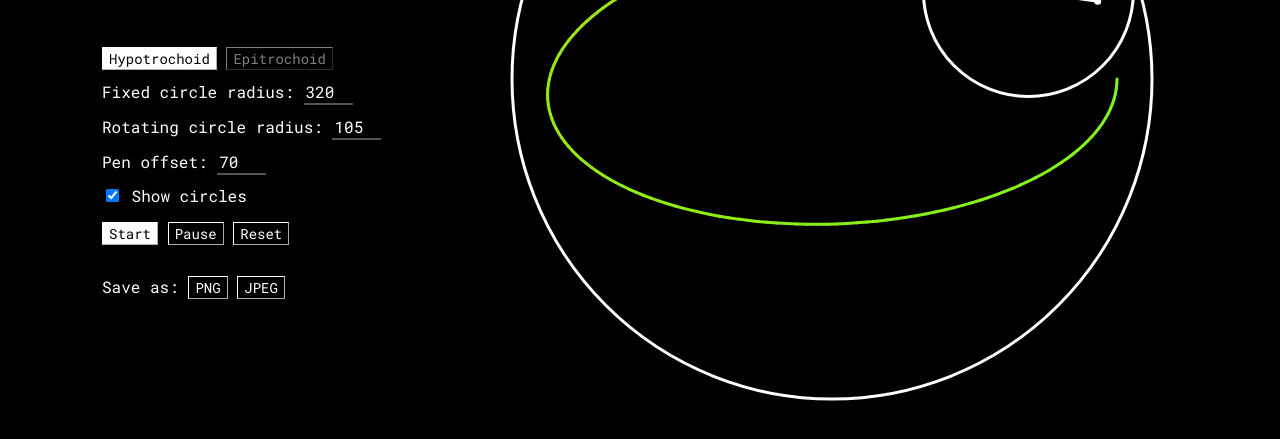
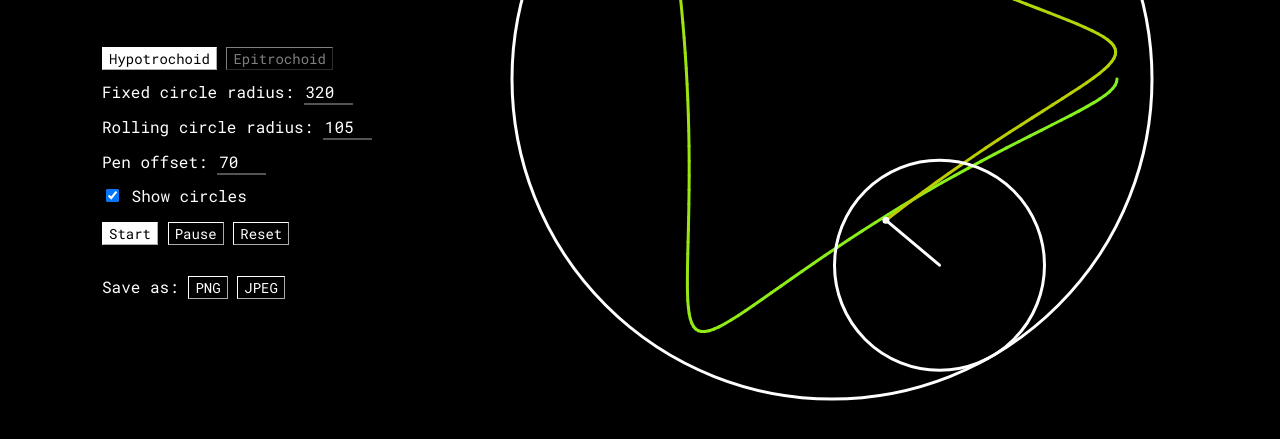
Before and after one commit to faishasj/spirograph, a plain HTML site: page index.html in a window 1280 px wide. Both pictures are taken after a click on the button "Start". Shown: the part 321-760 px from the top of the page. Drawn offline with Linux system fonts and the light colour scheme.

Commit message:
Fix parametric equations, rename some variables

```diff
--- a/index.html
+++ b/index.html
@@ -16,7 +16,7 @@
 				<input type="button" id="epi-btn" value="Epitrochoid"><br>
 				Fixed circle radius:
 				<input class="textbox" id="R-input" type="number" value="320"><br>
-				Rotating circle radius:
+				Rolling circle radius:
 				<input class="textbox" id="r-input" type="number" value="105"><br>
 				Pen offset:
 				<input class="textbox" id="pen-input" type="number" value="70"><br>
@@ -37,7 +37,7 @@
 		// Get document elements
 		var btnHypo = document.getElementById("hypo-btn");
 		var btnEpi = document.getElementById("epi-btn");
-		var inputR = document.getElementById("R-input");
+		var input = document.getElementById("R-input");
 		var inputr = document.getElementById("r-input");
 		var inputPen = document.getElementById("pen-input");
 		var btnCircles = document.getElementById("circle-btn");
@@ -68,11 +68,11 @@
 		var ctxSpiro = spiroCanvas.getContext("2d");
 
 		// Global variables
-		var R = Number(inputR.value);			// radius of fixed circle
+		var R = Number(input.value);			// radius of fixed circle
 		var r = Number(inputr.value);			// radius of rotating circle
-		var offset = Number(inputPen.value);	// pen offset
-		var speedr;								// rotation speed of circle
-		var speedPen;							// rotation speed of pen
+		var p = Number(inputPen.value);			// pen offset
+		var t = 0;								// angle
+		var speedr = -2.5 * Math.PI / 180;		// rotation speed of circle
 		var posr;								// position of rotating circle
 		var posPen;								// position of pen
 		var numPoints = 1;						// number of sample points
@@ -83,7 +83,7 @@
 			btnHypo.disabled = true;
 			btnEpi.classList.remove("active");
 			btnEpi.disabled = false;
-			initHypotrochoid();
+			initSpiro();
 		})
 
 		// User selects epitrochoid
@@ -92,7 +92,7 @@
 			btnHypo.disabled = false;
 			btnEpi.classList.add("active");
 			btnEpi.disabled = true;
-			initEpitrochoid();
+			initSpiro();
 		})
 
 		// User starts spirograph animation
@@ -103,7 +103,7 @@
 			btnStart.disabled = true;
 			btnPause.classList.remove("active");
 			btnPause.disabled = false;
-			inputR.disabled = true;
+			input.disabled = true;
 			inputr.disabled = true;
 			inputPen.disabled = true;
 		})
@@ -122,7 +122,7 @@
 			btnStart.disabled = false;
 			btnPause.classList.add("active");
 			btnPause.disabled = true;
-			inputR.disabled = false;
+			input.disabled = false;
 			inputr.disabled = false;
 			inputPen.disabled = false;
 
@@ -131,55 +131,41 @@
 			ctxSpiro.clearRect(0, 0, mainCanvas.width, mainCanvas.height);
 			if (btnHypo.classList.contains("active")) {
 				btnEpi.disabled = false;
-				initHypotrochoid();
 			} else {
 				btnHypo.disabled = false;
-				initEpitrochoid();
 			}
+			initSpiro();
 		})
 
 		// User changes radius of fixed circle
-		inputR.addEventListener("change", function () {
-			R = Number(inputR.value);
-			if (btnHypo.classList.contains("active")) {
-				initHypotrochoid();
-			} else {
-				initEpitrochoid();
-			}
-
+		input.addEventListener("change", function () {
+			R = Number(input.value);
+			initSpiro();
 		})
 
 		// User changes radius of rotating circle
 		inputr.addEventListener("change", function () {
 			r = Number(inputr.value);
-			if (btnHypo.classList.contains("active")) {
-				initHypotrochoid();
-			} else {
-				initEpitrochoid();
-			}
+			initSpiro();
 		})
 
 		// User changes pen offset
 		inputPen.addEventListener("change", function () {
-			offset = Number(inputPen.value);
-			if (btnHypo.classList.contains("active")) {
-				initHypotrochoid();
-			} else {
-				initEpitrochoid();
-			}
+			p = Number(inputPen.value);
+			initSpiro();
 		})
 
 		// User saves as PNG
 		aPNG.addEventListener("click", function () {
-			downloadCanvas(this, spiroCanvas, "spirograph", "png");
+			downloadSpiro(this, "spirograph", "png");
 		})
 
 		// User saves as JPEG
 		aJPG.addEventListener("click", function () {
-			downloadCanvas(this, spiroCanvas, "spirograph", "jpeg");
+			downloadSpiro(this, "spirograph", "jpeg");
 		})
 
-		initHypotrochoid();
+		initSpiro();
 		window.requestAnimationFrame(render);
 	</script>
 </body>
--- a/js/spirograph.js
+++ b/js/spirograph.js
@@ -1,95 +1,95 @@
-// Downloads a canvas as an image
-function downloadCanvas(a, canvas, filename, format) {
-	a.href = canvas.toDataURL("image/" + format);
+// Downloads spirograph canvas as an image
+function downloadSpiro(a, filename, format) {
+	a.href = spiroCanvas.toDataURL("image/" + format);
     a.download = filename + "." + format;
 }
 
-// Rotate point by a clockwise angle around a centre point
-function rotatePoint(point, centre, angle) {
-	var x = (point.x - centre.x) * Math.cos(angle) - (point.y - centre.y) * Math.sin(angle) + centre.x;
-	var y = (point.x - centre.x) * Math.sin(angle) + (point.y - centre.y) * Math.cos(angle) + centre.y;
-	return {x:x, y:y};
+// Initialise spirograph setup
+function initSpiro() {
+	t = 0;
+	updateSpiro();
+	firstPosPen = lastPosPen = posPen;
 }
 
-// Initialise hypotrochoid setup
-function initHypotrochoid() {
-	speedr = 2 * Math.PI / 180;
-	speedPen = -((R-r)/r) * speedr;
-	posr = {x: mainCanvas.width / 2 + R - r, y: mainCanvas.height / 2};
-	posPen = firstPosPen = lastPosPen = {x: mainCanvas.width / 2 + R - r + offset, y: mainCanvas.height / 2};
-}
-
-// Initialise epitrochoid setup
-function initEpitrochoid() {
-	speedr = Math.PI / 180;
-	speedPen = ((R+r)/r) * speedr;
-	posr = {x: mainCanvas.width / 2 + R + r, y: mainCanvas.height / 2};
-	posPen = firstPosPen = lastPosPen = {x: mainCanvas.width / 2 + R + r + offset, y: mainCanvas.height / 2};
+// Update position of rotating circle and pen
+function updateSpiro() {
+	if (btnHypo.classList.contains("active")) {
+		// Hypotrochoid parametric equations
+		posr = {x: mainCanvas.width / 2 + (R-r) * Math.cos(t), y: mainCanvas.height / 2 - (R-r) * Math.sin(t)};
+		posPen = {x: posr.x + p * Math.cos((R-r) / r * t), y: posr.y + p * Math.sin((R-r) / r * t)};
+	} else {
+		// Epitrochoid parametric equations
+		posr = {x: mainCanvas.width / 2 + (R+r) * Math.cos(t), y: mainCanvas.height / 2 + (R+r) * Math.sin(t)};
+		posPen = {x: posr.x - p * Math.cos((R+r) / r * t), y: posr.y - p * Math.sin((R+r) / r * t)};
+	}
 }
 
 // Draw circles and pen offset to offscreen canvas
-function renderCircles(canvas, ctx) {
-	ctx.clearRect(0, 0, canvas.width, canvas.height);
-	ctx.lineWidth = 3;
-	ctx.lineJoin = 'round';
-	ctx.lineCap = 'round';
-	ctx.strokeStyle = 'white';
-	ctx.fillStyle = 'white';
+function renderCircles() {
+	ctxCircles.clearRect(0, 0, mainCanvas.width, mainCanvas.height);
+	ctxCircles.lineWidth = 3;
+	ctxCircles.lineJoin = 'round';
+	ctxCircles.lineCap = 'round';
+	ctxCircles.strokeStyle = 'white';
+	ctxCircles.fillStyle = 'white';
 
 	// Outer circle
-	ctx.beginPath();
-	ctx.arc(canvas.width / 2, canvas.height / 2, R, 0, 2*Math.PI);
-	ctx.stroke();
+	ctxCircles.beginPath();
+	ctxCircles.arc(mainCanvas.width / 2, mainCanvas.height / 2, R, 0, 2*Math.PI);
+	ctxCircles.stroke();
 
 	// Inner circle
-	ctx.beginPath();
-	ctx.arc(posr.x, posr.y, r, 0, 2*Math.PI);
-	ctx.stroke();
+	ctxCircles.beginPath();
+	ctxCircles.arc(posr.x, posr.y, r, 0, 2*Math.PI);
+	ctxCircles.stroke();
 
 	// Pen offset
-	ctx.beginPath();
-	ctx.moveTo(posr.x, posr.y);
-	ctx.lineTo(posPen.x, posPen.y);
-	ctx.stroke();
+	ctxCircles.beginPath();
+	ctxCircles.moveTo(posr.x, posr.y);
+	ctxCircles.lineTo(posPen.x, posPen.y);
+	ctxCircles.stroke();
 
-	ctx.beginPath();
-	ctx.arc(posPen.x, posPen.y, 2, 0, 2*Math.PI);
-	ctx.closePath();
-	ctx.stroke();
-	ctx.fill();
+	ctxCircles.beginPath();
+	ctxCircles.arc(posPen.x, posPen.y, 2, 0, 2*Math.PI);
+	ctxCircles.closePath();
+	ctxCircles.stroke();
+	ctxCircles.fill();
 }
 
 // Draw spirograph to offscreen canvas
-function renderSpiro(canvas, ctx) {
-	ctx.lineWidth = 3;
-	ctx.lineJoin = 'round';
-	ctx.lineCap = 'round';
+function renderSpiro() {
+	ctxSpiro.lineWidth = 3;
+	ctxSpiro.lineJoin = 'round';
+	ctxSpiro.lineCap = 'round';
 
 	// Multi-coloured path
-	var red = Math.sin(0.002 * numPoints + 0) * 127 + 128;
-	var green = Math.sin(0.002 * numPoints + 2) * 127 + 128;
-	var blue = Math.sin(0.002 * numPoints + 4) * 127 + 128;
-	ctx.strokeStyle = "rgb(" + red + "," + green + "," + blue + ")";
+	var red = Math.sin(0.003 * numPoints + 0) * 127 + 128;
+	var green = Math.sin(0.003 * numPoints + 2) * 127 + 128;
+	var blue = Math.sin(0.003 * numPoints + 4) * 127 + 128;
+	ctxSpiro.strokeStyle = "rgb(" + red + "," + green + "," + blue + ")";
 
-	ctx.beginPath();
-	ctx.moveTo(lastPosPen.x, lastPosPen.y);
-	ctx.lineTo(posPen.x, posPen.y);
-	ctx.stroke();
+	ctxSpiro.beginPath();
+	ctxSpiro.moveTo(lastPosPen.x, lastPosPen.y);
+	ctxSpiro.lineTo(posPen.x, posPen.y);
+	ctxSpiro.stroke();
 }
 
-// Draw offscreen canvases to main canvas
+// Update and render spirograph and circles
 function render() {
 	ctxMain.clearRect(0, 0, mainCanvas.width, mainCanvas.height);
+
+	// Update spirograph
 	if (!(btnPause.disabled)) {
 		numPoints++;
+		t += speedr;
 		lastPosPen = posPen;
-		posr = rotatePoint(posr, {x: mainCanvas.width / 2, y: mainCanvas.height / 2}, speedr);
-		posPen = rotatePoint(rotatePoint(posPen, {x: mainCanvas.width / 2, y: mainCanvas.height / 2}, speedr), posr, speedPen);
-		renderSpiro(spiroCanvas, ctxSpiro);
+		updateSpiro();
+		renderSpiro();
 	}
 
+	// Draw offscreen canvases to main canvas
 	ctxMain.drawImage(spiroCanvas, 0, 0);
-	renderCircles(circlesCanvas, ctxCircles);
+	renderCircles();
 	if (btnCircles.checked) {
 		ctxMain.drawImage(circlesCanvas, 0, 0);
 	}
```
